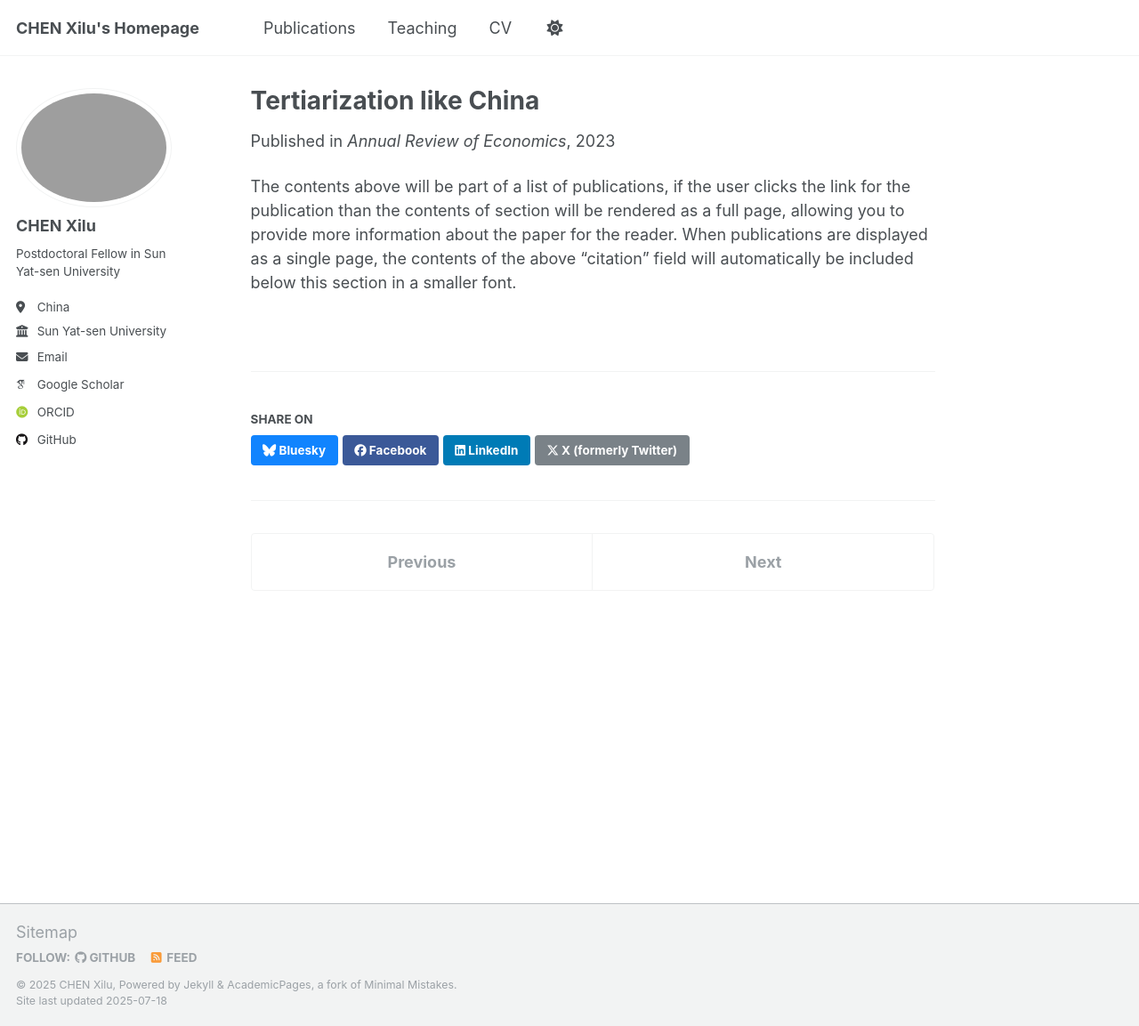
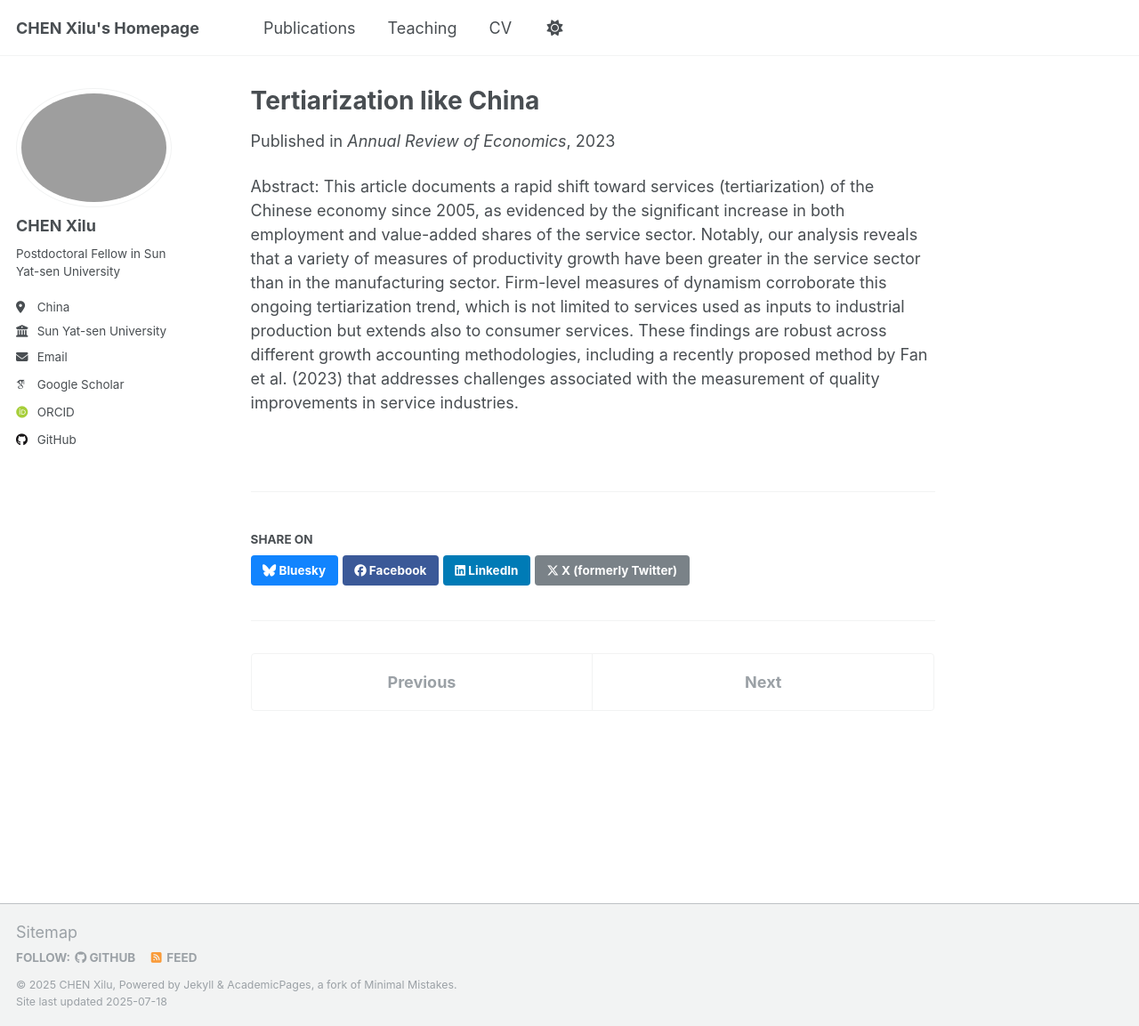
Before and after one commit to Xilu-CHEN/xilu-chen.github.io, a Jekyll site: the page built from _publications/ARE2023.md, in a window 1280 px wide and 1153 px high. Shown: the whole window at 89% size. Built offline with Jekyll 4.4.1, drawn with Linux system fonts in a browser that asks for light colours; some web fonts are replaced; a script that is not in the unit is left out.

Commit message:
Update and rename tertiarization_like_china.md to ARE2023.md

```diff
--- a/_publications/tertiarization_like_china.md
+++ b/_publications/ARE2023.md
@@ -2,10 +2,10 @@
 title: "Tertiarization like China"
 collection: publications
 category: manuscripts
-permalink: /publication/tertiarization_like_china
+permalink: /publication/ARE2023
 excerpt: 'This article documents a rapid shift toward services (tertiarization) of the Chinese economy since 2005, as evidenced by the significant increase in both employment and value-added shares of the service sector. Notably, our analysis reveals that a variety of measures of productivity growth have been greater in the service sector than in the manufacturing sector. Firm-level measures of dynamism corroborate this ongoing tertiarization trend, which is not limited to services used as inputs to industrial production but extends also to consumer services. These findings are robust across different growth accounting methodologies, including a recently proposed method by Fan et al. (2023) that addresses challenges associated with the measurement of quality improvements in service industries.'
 date: 2023-09-01
 venue: 'Annual Review of Economics'
-paperurl: 'http://xilu-chen.github.io/files/tertiarization_like_china.pdf'
+paperurl: 'http://xilu-chen.github.io/files/ARE2023.pdf'
 ---
-The contents above will be part of a list of publications, if the user clicks the link for the publication than the contents of section will be rendered as a full page, allowing you to provide more information about the paper for the reader. When publications are displayed as a single page, the contents of the above "citation" field will automatically be included below this section in a smaller font.
+Abstract: This article documents a rapid shift toward services (tertiarization) of the Chinese economy since 2005, as evidenced by the significant increase in both employment and value-added shares of the service sector. Notably, our analysis reveals that a variety of measures of productivity growth have been greater in the service sector than in the manufacturing sector. Firm-level measures of dynamism corroborate this ongoing tertiarization trend, which is not limited to services used as inputs to industrial production but extends also to consumer services. These findings are robust across different growth accounting methodologies, including a recently proposed method by Fan et al. (2023) that addresses challenges associated with the measurement of quality improvements in service industries.
```
